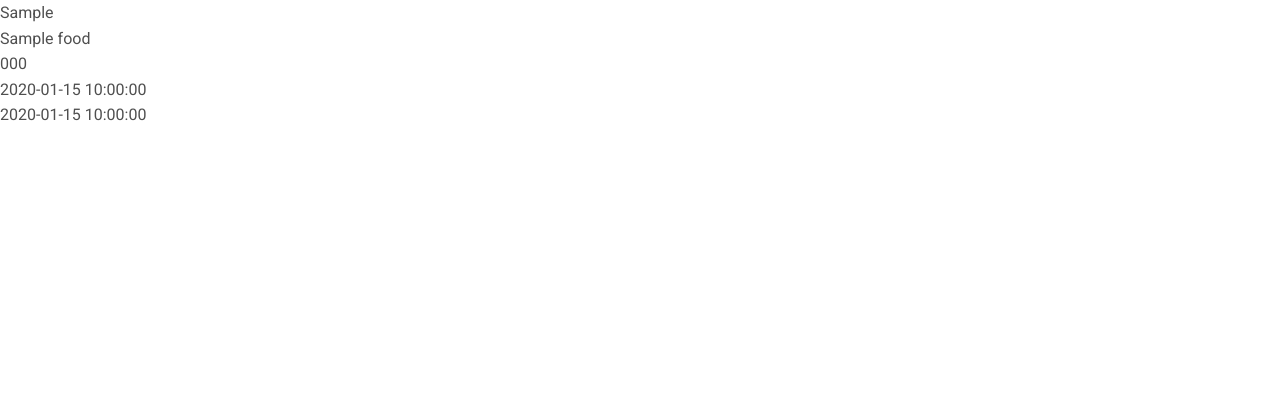
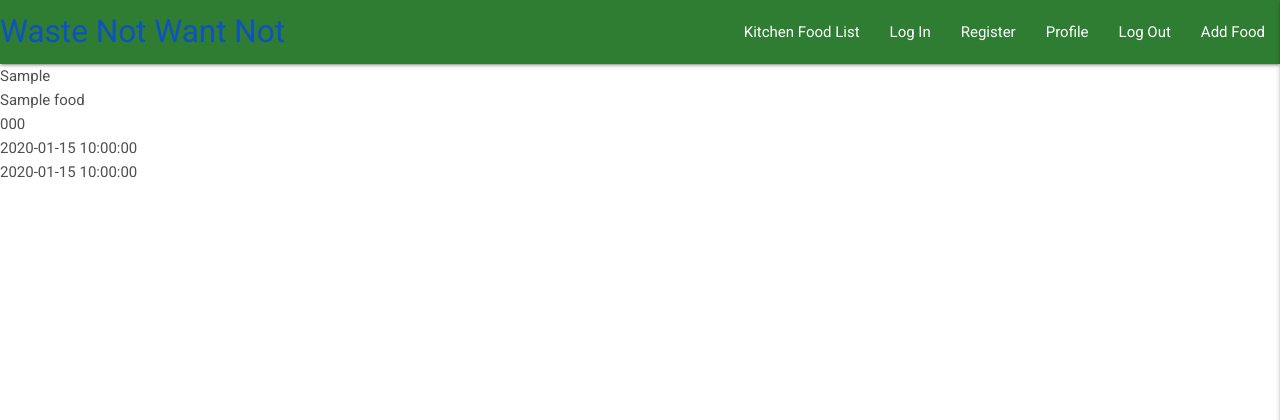
Before and after one commit to mgreenberry/Waste-Not-Want-Not, a Flask app: page / in a window 1280 px wide. Shown: the top 420 px of the page. Run offline with Flask 2, Linux system fonts and the light colour scheme; a database or web service that is not in the repository returns one stand-in record (values such as "Sample title"); some libraries are stand-ins or nearby versions.

Commit message:
added nav bar and started with css

```diff
--- a/static/js/script.js
+++ b/static/js/script.js
@@ -0,0 +1,4 @@
+$(document).ready(function(){
+    $('.sidenav').sidenav({edge: "right"});
+
+  });
--- a/templates/base.html
+++ b/templates/base.html
@@ -5,9 +5,12 @@
     <meta http-equiv="X-UA-Compatible" content="IE=edge">
     <meta name="viewport" content="width=device-width, initial-scale=1.0">
     <!-- Font Awesome -->
-    <link href="https://cdnjs.cloudflare.com/ajax/libs/font-awesome/5.15.1/css/all.min.css" rel="stylesheet"/>
+    <link rel="stylesheet" href="https://cdnjs.cloudflare.com/ajax/libs/font-awesome/5.13.1/css/all.min.css"
+        integrity="sha512-xA6Hp6oezhjd6LiLZynuukm80f8BoZ3OpcEYaqKoCV3HKQDrYjDE1Gu8ocxgxoXmwmSzM4iqPvCsOkQNiu41GA==" crossorigin="anonymous" type="text/css">
     <!-- Google Fonts -->
     <link href="https://fonts.googleapis.com/css?family=Roboto:300,400,500,700&display=swap" rel="stylesheet"/>
+    <!-- Materalize -->
+    <link rel="stylesheet" href="https://cdnjs.cloudflare.com/ajax/libs/materialize/1.0.0/css/materialize.min.css" type="text/css">
     <!-- MDB -->
     <link href="https://cdnjs.cloudflare.com/ajax/libs/mdb-ui-kit/3.6.0/mdb.min.css" rel="stylesheet"/>
     <!-- User css -->
@@ -18,17 +21,44 @@
 </head>
 <body>
 
+    <header>
+        <!-- main navbar -->
+		<div class="navbar-fixed">
+        <nav class="nav-extended text-shadow green darken-3">
+			<div class="nav-wrapper">
+				<a href="{{ url_for('get_food') }}" class="brand-logo">Waste Not Want Not</a>
+				<a href="#" data-target="mobile-demo" class="sidenav-trigger right"><i class="fas fa-bars"></i></a>
+				<ul class="right hide-on-med-and-down">
+					<li><a href="#">Kitchen Food List</a></li>
+					<li><a href="#">Log In</a></li>
+					<li><a href="#">Register</a></li>
+					<li><a href="#">Profile</a></li>
+					<li><a href="#">Log Out</a></li>
+					<li><a href="#">Add Food</a></li>
+				</ul>
+			</div>
+		</nav>
+        </div>
+        <!-- mobile sidenav -->
+		<ul class="sidenav" id="mobile-demo">
+            <li><h4 class="right">Waste Not Want Not</h4></li>
+            <li><a href="#">Kitchen Food List</a></li>
+            <li><a href="#">Log In</a></li>
+            <li><a href="#">Register</a></li>
+            <li><a href="#">Profile</a></li>
+            <li><a href="#">Log Out</a></li>
+            <li><a href="#">Add Food</a></li>
+		</ul>
+	</header>
+
     {% block content %}
     {% endblock %}
 
     <!-- MDB -->
+    <script src="https://code.jquery.com/jquery-3.5.1.min.js"
+        integrity="sha256-9/aliU8dGd2tb6OSsuzixeV4y/faTqgFtohetphbbj0=" crossorigin="anonymous"></script>
+    <script src="https://cdnjs.cloudflare.com/ajax/libs/materialize/1.0.0/js/materialize.min.js"></script>
     <script type="text/javascript" src="https://cdnjs.cloudflare.com/ajax/libs/mdb-ui-kit/3.6.0/mdb.min.js"></script>
-    <script src="https://cdnjs.cloudflare.com/ajax/libs/jquery/3.6.0/jquery.min.js"
-        integrity="sha512-894YE6QWD5I59HgZOGReFYm4dnWc1Qt5NtvYSaNcOP+u1T9qYdvdihz0PPSiiqn/+/3e7Jo4EaG7TubfWGUrMQ=="
-        crossorigin="anonymous" referrerpolicy="no-referrer"></script>
-    <script src="https://cdnjs.cloudflare.com/ajax/libs/mdb-ui-kit/3.9.0/mdb.min.js"
-        integrity="sha512-NomYb5rMKF3A008ob4pKQ2U8/1j5U7tP1ScVtEKriqH9JmO4UiGYiDocerfvTxSFq7/2b+SSnSvGNBVhhwXNEw=="
-        crossorigin="anonymous" referrerpolicy="no-referrer"></script>
     <script src="{{ url_for('static', filename='js/script.js') }}"></script>
     {% block scripts %}
     {% endblock %}
```
